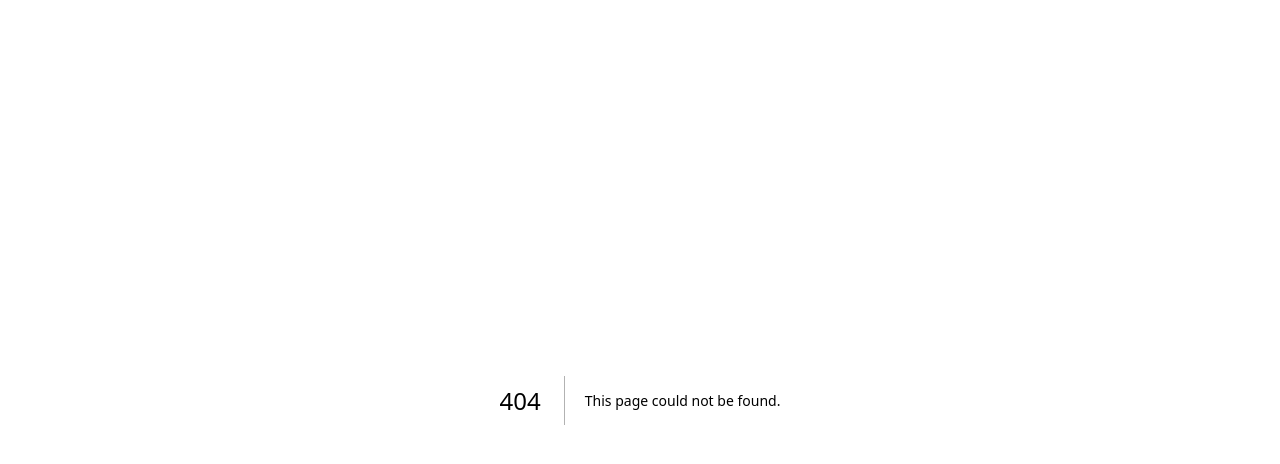
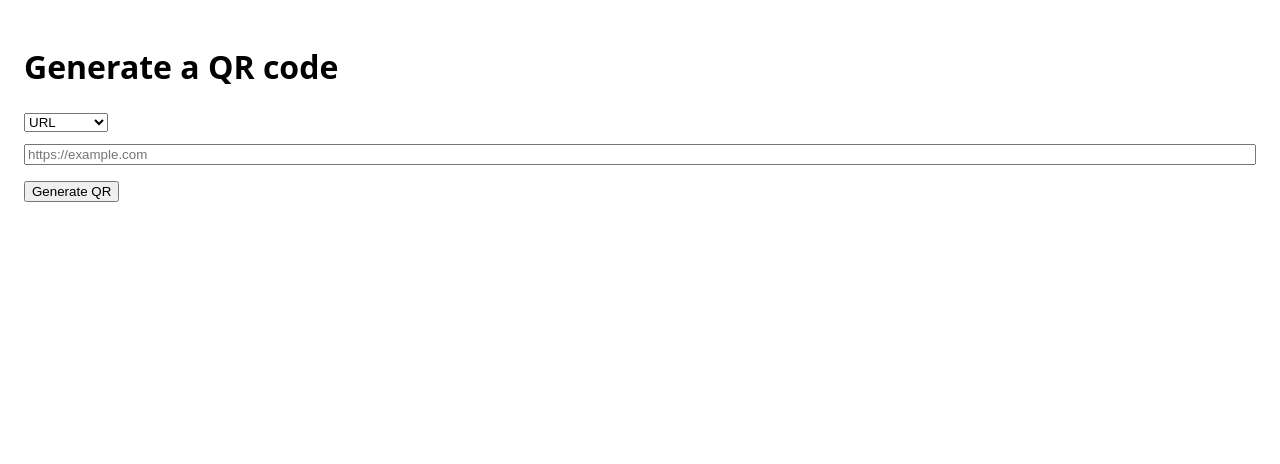
Before and after one commit to ashleybrown22343-max/qwikko, a Next.js app: page /generate in a window 1280 px wide. Before the commit this address had no page. Shown: the top 464 px of the page. Built offline with nearby package versions, Linux system fonts and the light colour scheme.

Commit message:
Create page.js

```diff
--- /dev/null
+++ b/app/generate/page.js
@@ -0,0 +1,112 @@
+"use client";
+
+import { useState, useRef } from "react";
+import QRCode from "qrcode";
+
+const TYPES = ["URL", "Text", "Email", "Phone", "WhatsApp", "WiFi", "vCard"];
+
+export default function Generate() {
+  const [type, setType] = useState("URL");
+  const [fields, setFields] = useState({});
+  const canvasRef = useRef(null);
+
+  function updateField(key, value) {
+    setFields({ ...fields, [key]: value });
+  }
+
+  function buildContent() {
+    switch (type) {
+      case "URL":
+        return fields.url || "";
+      case "Text":
+        return fields.text || "";
+      case "Email":
+        return `mailto:${fields.email || ""}`;
+      case "Phone":
+        return `tel:${fields.phone || ""}`;
+      case "WhatsApp":
+        const msg = encodeURIComponent(fields.message || "");
+        return `https://wa.me/${fields.waPhone || ""}?text=${msg}`;
+      case "WiFi":
+        return `WIFI:T:${fields.enc || "WPA"};S:${fields.ssid || ""};P:${fields.password || ""};;`;
+      case "vCard":
+        return `BEGIN:VCARD
+VERSION:3.0
+N:${fields.name || ""}
+TEL:${fields.vPhone || ""}
+EMAIL:${fields.vEmail || ""}
+END:VCARD`;
+      default:
+        return "";
+    }
+  }
+
+  function generate() {
+    const content = buildContent();
+    if (!content) return;
+    QRCode.toCanvas(canvasRef.current, content, { width: 260 }, (err) => {
+      if (err) console.error(err);
+    });
+  }
+
+  function renderFields() {
+    switch (type) {
+      case "URL":
+        return <input placeholder="https://example.com" onChange={(e) => updateField("url", e.target.value)} />;
+      case "Text":
+        return <input placeholder="Any text" onChange={(e) => updateField("text", e.target.value)} />;
+      case "Email":
+        return <input placeholder="someone@example.com" onChange={(e) => updateField("email", e.target.value)} />;
+      case "Phone":
+        return <input placeholder="+2348012345678" onChange={(e) => updateField("phone", e.target.value)} />;
+      case "WhatsApp":
+        return (
+          <>
+            <input placeholder="WhatsApp number, e.g. 2348012345678" onChange={(e) => updateField("waPhone", e.target.value)} />
+            <input placeholder="Pre-filled message (optional)" onChange={(e) => updateField("message", e.target.value)} />
+          </>
+        );
+      case "WiFi":
+        return (
+          <>
+            <input placeholder="Network name (SSID)" onChange={(e) => updateField("ssid", e.target.value)} />
+            <input placeholder="Password" onChange={(e) => updateField("password", e.target.value)} />
+          </>
+        );
+      case "vCard":
+        return (
+          <>
+            <input placeholder="Full name" onChange={(e) => updateField("name", e.target.value)} />
+            <input placeholder="Phone" onChange={(e) => updateField("vPhone", e.target.value)} />
+            <input placeholder="Email" onChange={(e) => updateField("vEmail", e.target.value)} />
+          </>
+        );
+      default:
+        return null;
+    }
+  }
+
+  return (
+    <main style={{ padding: "24px" }}>
+      <h1>Generate a QR code</h1>
+
+      <select value={type} onChange={(e) => setType(e.target.value)}>
+        {TYPES.map((t) => (
+          <option key={t} value={t}>{t}</option>
+        ))}
+      </select>
+
+      <div style={{ display: "flex", flexDirection: "column", gap: "8px", marginTop: "12px" }}>
+        {renderFields()}
+      </div>
+
+      <button onClick={generate} style={{ marginTop: "16px" }}>
+        Generate QR
+      </button>
+
+      <div style={{ marginTop: "24px" }}>
+        <canvas ref={canvasRef}></canvas>
+      </div>
+    </main>
+  );
+  }
```
